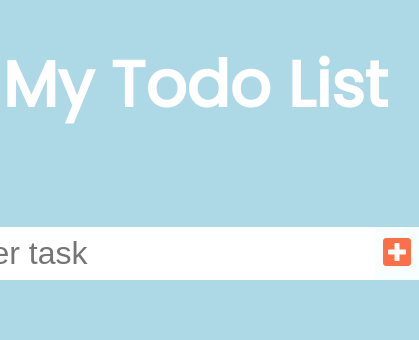
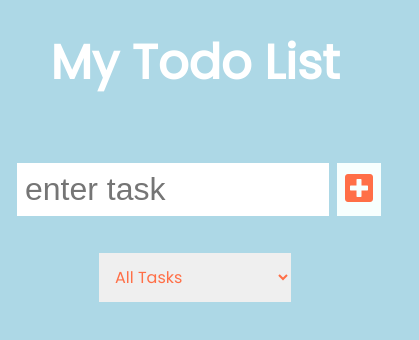
Before and after one commit to jedens5000/React-Todo-with-LocalStorage, a React (Create React App) app: page / in a window 390 px wide. Shown: the top 340 px of the page, 419 px wide, since content can reach past the window. Built offline with nearby package versions, Linux system fonts and the light colour scheme.

Commit message:
Added Responsivenes, updated dropdown filter

```diff
--- a/src/components/Form.js
+++ b/src/components/Form.js
@@ -22,6 +22,7 @@ const Form = ({ setInputText, todos, setTodos, inputText, setStatus }) => {
     setStatus(e.target.value);
   };
   return (
+    <>
       <form>
         <input
           value={inputText}
@@ -30,19 +31,26 @@ const Form = ({ setInputText, todos, setTodos, inputText, setStatus }) => {
           placeholder="enter task"
           className="todo-input"
         />
-      <button onClick={submitTodoHandler} className="todo-button" type="submit">
+        <button
+          onClick={submitTodoHandler}
+          className="todo-button"
+          type="submit"
+        >
           <i className="fas fa-plus-square"></i>
         </button>
+      </form>
 
-      {/* DROPOWN FILTER HERE  */}
+      {/* DROPOWN FILTER HERE   */}
+      {/* <form> */}
       <div className="select">
         <select onChange={statusHandler} name="todos" className="filter-todo">
-          <option value="all">All</option>
-          <option value="completed">Finished</option>
-          <option value="uncompleted">Pending</option>
+          <option value="all">All Tasks</option>
+          <option value="completed">Finished Tasks</option>
+          <option value="uncompleted">Pending Tasks</option>
         </select>
       </div>
-    </form>
+      {/* </form> */}
+    </>
   );
 };
 
--- a/src/index.css
+++ b/src/index.css
@@ -11,12 +11,12 @@ body {
   min-height: 100vh;
 }
 header {
-  font-size: 2rem;
+  font-size: 1.5rem;
 }
 
 header,
 form {
-  min-height: 20vh;
+  min-height: 15vh;
   display: flex;
   justify-content: center;
   align-items: center;
@@ -44,7 +44,9 @@ form button:hover {
   align-items: center;
 }
 .todo-input {
-  width: fit-content;
+  min-width: 20%;
+  max-width: 80%;
+  margin: 0.5rem;
 }
 
 .todo-list {
@@ -67,9 +69,7 @@ form button:hover {
   align-items: center;
   transition: all 1s ease;
 }
-.filter-todo {
-  padding: 1rem;
-}
+
 .todo li {
   flex: 1;
 }
@@ -94,14 +94,6 @@ form button:hover {
 .fa-check {
   pointer-events: none;
 }
-/* CAN REMOVE THESE */
-/* .fa-trash {
-  display: hidden !important;
-} */
-
-/* .fa-trash:hover {
-  display: block;
-} */
 
 .fall {
   transform: translateY(10rem) rotateZ(20deg);
@@ -113,42 +105,49 @@ form button:hover {
   opacity: 0.5;
 }
 
-/* Custom Select for Dropdown filter*/
+/******** Dropdown filter*********/
+.filter-todo {
+  padding: 0.75rem;
+}
+
 select {
-  -webkit-appearance: none;
-  -moz-appearance: none;
-  -ms-appearance: none;
-  appearance: none;
+  color: #ff6f47;
+  font-family: "Poppins", sans-serif;
+  font-size: 1rem;
+  cursor: pointer;
+  width: 12rem;
   outline: 0;
-  box-shadow: none;
   border: 0 !important;
-  background-image: none;
 }
 
 .select {
-  margin: 1rem;
+  margin: 0 1rem 1rem;
   position: relative;
   overflow: hidden;
+  display: flex;
+  justify-content: center;
+  align-items: center;
 }
-select {
-  color: #ff6f47;
-  font-family: "Poppins", sans-serif;
-  cursor: pointer;
-  width: 12rem;
-}
-/* Arrow */
-.select::after {
+/* Dropdown Arrow */
+/* .select::after {
   content: "\25BC";
   position: absolute;
+  position: relative;
   top: 0;
   right: 0;
-  padding: 1rem;
+  padding: 0.75rem;
   background: #ff6f47;
   cursor: pointer;
   pointer-events: none;
-}
+} */
+
 /* Transition */
 
-.select:hover::after {
+/* .select:hover::after {
   transform: scale(1.5);
+} */
+@media (max-width: 300px) {
+  header {
+    font-size: 1rem;
+  }
 }
```
Also changed, not shown: src/components/Todo.js (line endings or trailing spaces). Lines whose indentation alone changed are shown as unchanged.
